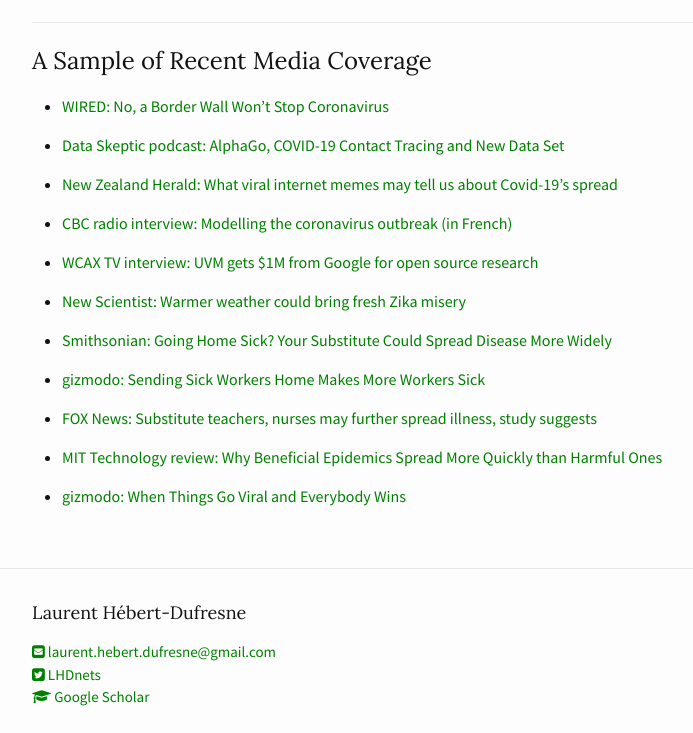
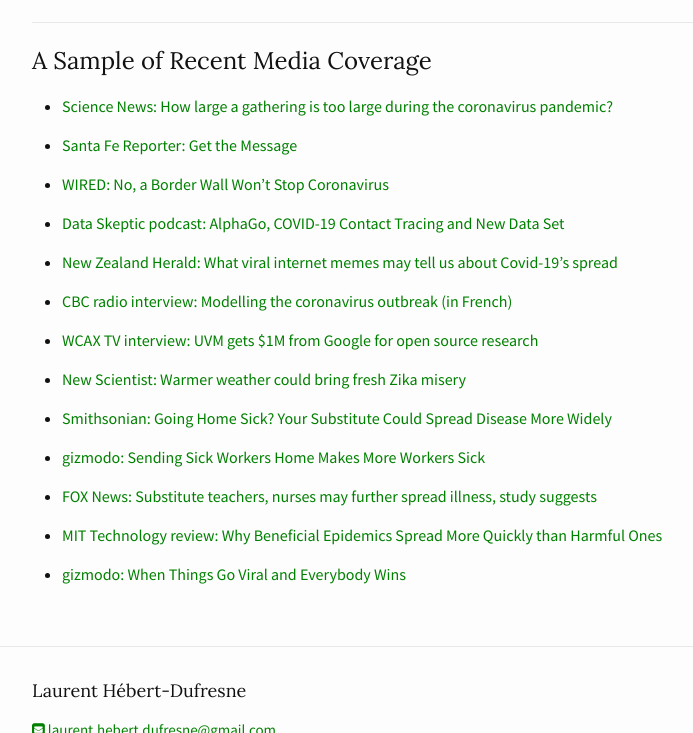
Before and after one commit to laurenthebertdufresne/laurenthebertdufresne.github.io, a Jekyll site: the page built from _pages/media.md, in a window 1280 px wide and 900 px high, scrolled down 859 px, cut to the strip 167-900 px from the top of the window. Shown: the whole strip, without its empty margins (238-931 px from the left). Built offline with Jekyll 4.4.1, drawn with Linux system fonts in a browser that asks for light colours.

Commit message:
New news

```diff
--- a/_pages/media.md
+++ b/_pages/media.md
@@ -16,6 +16,10 @@
 * * *
 
 # A Sample of Recent Media Coverage
+
+*   [Science News: How large a gathering is too large during the coronavirus pandemic?](https://www.sciencenews.org/article/coronavirus-covid19-social-gathering-size-math-pandemic)
+
+*   [Santa Fe Reporter: Get the Message](https://www.sfreporter.com/news/2020/04/01/get-the-message/)
 
 *   [WIRED: No, a Border Wall Won't Stop Coronavirus](https://www.wired.com/story/border-wall-wont-stop-coronavirus/)
 
```
